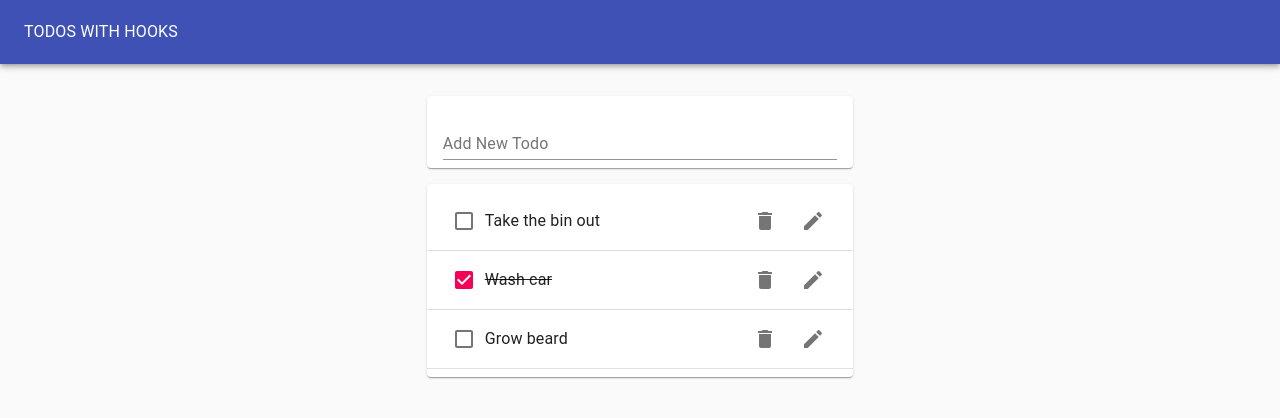
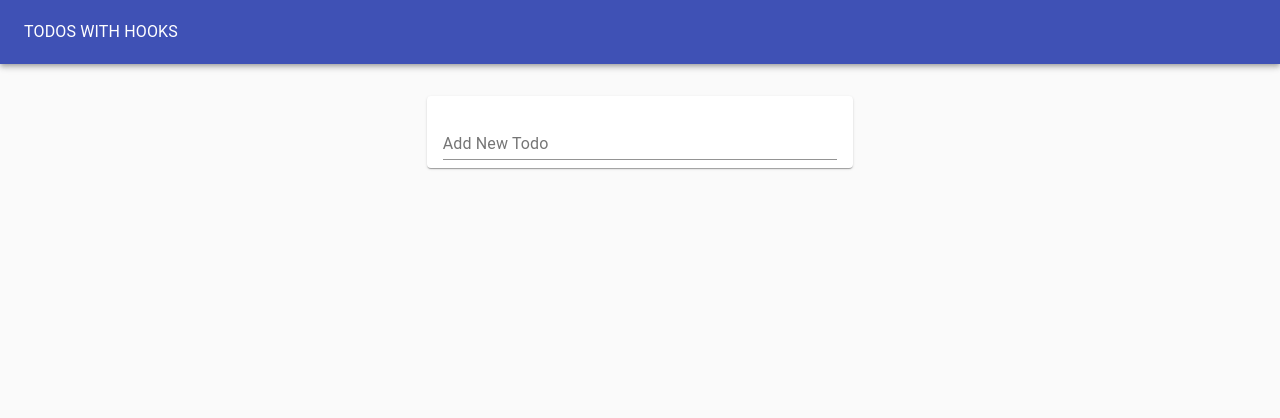
Before and after one commit to gustavo-camello/toDoList_ReactHooks, a React (Create React App) app: page / in a window 1280 px wide. Shown: the top 418 px of the page. Built offline with nearby package versions, Linux system fonts and the light colour scheme.

Commit message:
saving to localstorage

```diff
--- a/src/EditTodoForm.js
+++ b/src/EditTodoForm.js
@@ -10,12 +10,15 @@ function EditTodoForm ({id, editTodo, task, toggleEditForm}) {
             editTodo(id, value);
             reset();
             toggleEditForm();
-        }}>
+            }}
+            style={{marginLeft: "1rem", width: "50%"}}
+        >
             <TextField
                 margin="normal"
                 value={value}
                 onChange={handleChange}
-                fullWidth />
+                fullWidth
+                autoFocus />
         </form>
 
     )
--- a/src/Todo.js
+++ b/src/Todo.js
@@ -14,7 +14,7 @@ function Todo ({task, completed, removeTodo, id, toggleTodo, editTodo}) {
     const [isEditing, toggle] = useToggleState(false);
 
     return (
-        <ListItem>
+        <ListItem style={{height: "64px"}}>
             {isEditing ?
                 <EditTodoForm editTodo={editTodo} id={id} task={task} toggleEditForm={toggle}/>:
             <>
--- a/src/TodoApp.js
+++ b/src/TodoApp.js
@@ -1,4 +1,4 @@
-import React, {useState} from "react";
+import React, {useState, useEffect} from "react";
 import TodoForm from "./TodoForm";
 import TodoList from "./TodoList";
 import Typography from "@material-ui/core/Typography";
@@ -9,12 +9,17 @@ import Grid from "@material-ui/core/Grid";
 import { v4 as uuidv4 } from 'uuid';
 
 function TodoApp () {
-    const initialTodos = [
-        {id: 1, task: "Take the bin out", completed: false},
-        {id: 2, task: "Wash car", completed: true},
-        {id: 3, task: "Grow beard", completed: false},
-    ]
+    const initialTodos = JSON.parse(window.localStorage.getItem('todos') || "[]" );
+    // const initialTodos = [
+    //     {id: 1, task: "Take the bin out", completed: false},
+    //     {id: 2, task: "Wash car", completed: true},
+    //     {id: 3, task: "Grow beard", completed: false},
+    // ]
     const [todos, setTodos] = useState(initialTodos);
+
+    useEffect(() => {
+        window.localStorage.setItem("todos", JSON.stringify(todos), [todos]);
+    })
 
     const addTodo = newTodoText => {
         setTodos([...todos, {id: uuidv4(), task: newTodoText, completed: false}])
--- a/src/TodoList.js
+++ b/src/TodoList.js
@@ -6,10 +6,11 @@ import List from "@material-ui/core/List";
 import Divider from "@material-ui/core/Divider";
 
 function TodoList ({todos, removeTodo, toggleTodo, editTodo}) {
+    if(todos.length)
         return (
             <Paper>
                 <List>
-                {todos.map(todo => (
+                    {todos.map((todo, i) => (
                         <>
                             <Todo
                                 task={todo.task}
@@ -18,14 +19,15 @@ function TodoList ({todos, removeTodo, toggleTodo, editTodo}) {
                                 completed={todo.completed}
                                 removeTodo={removeTodo}
                                 toggleTodo={toggleTodo}
-                            editTodo={editTodo}/>
-                        <Divider/>
+                                editTodo={editTodo}
+                            />
+                            {i < todos.length - 1 && <Divider/>}
                         </>
                     ))}
                 </List>
             </Paper>
-
-    )
+    );
+    return null;
 }
 
 export default TodoList;
```
Lines whose indentation alone changed are shown as unchanged.
